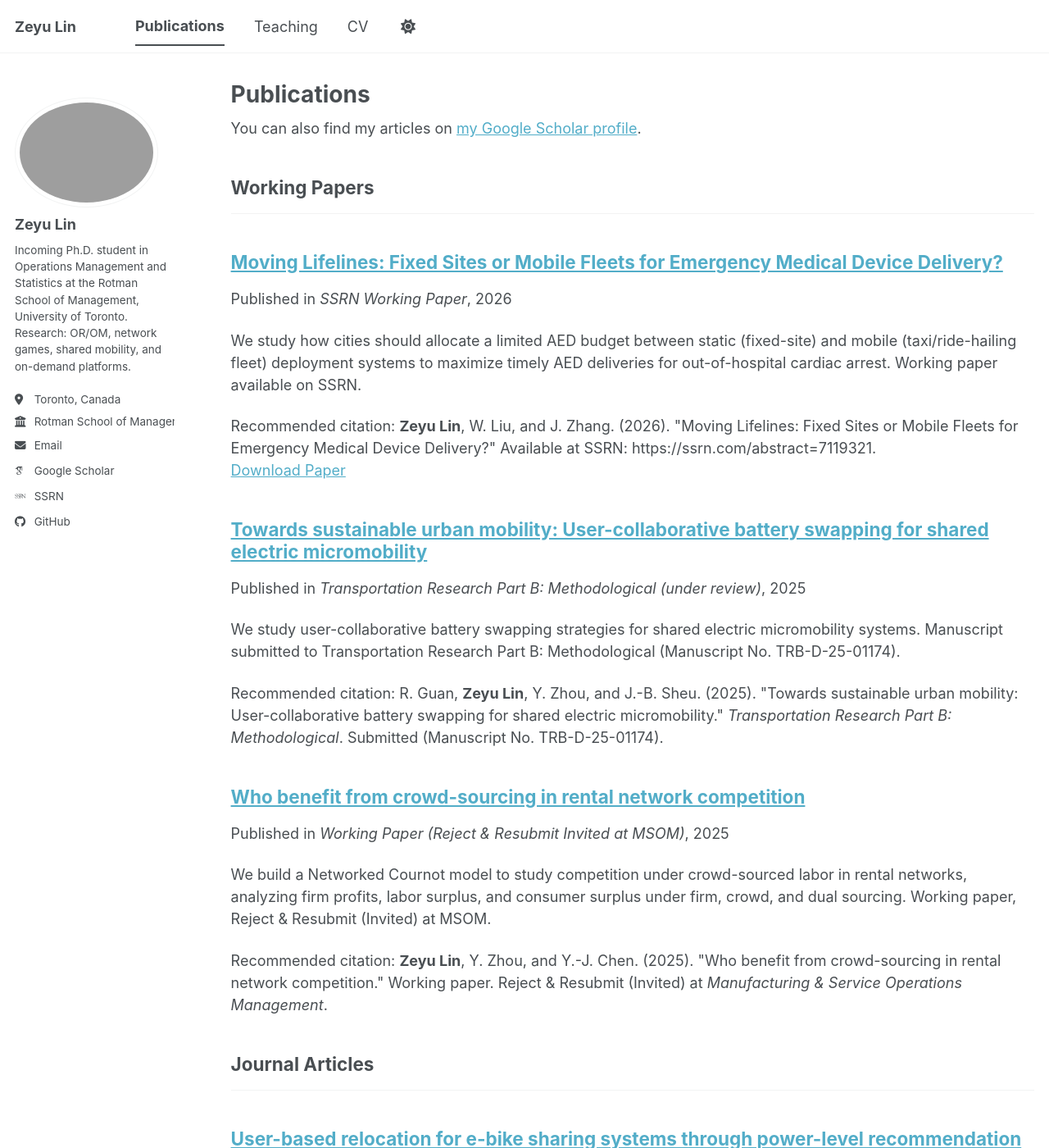
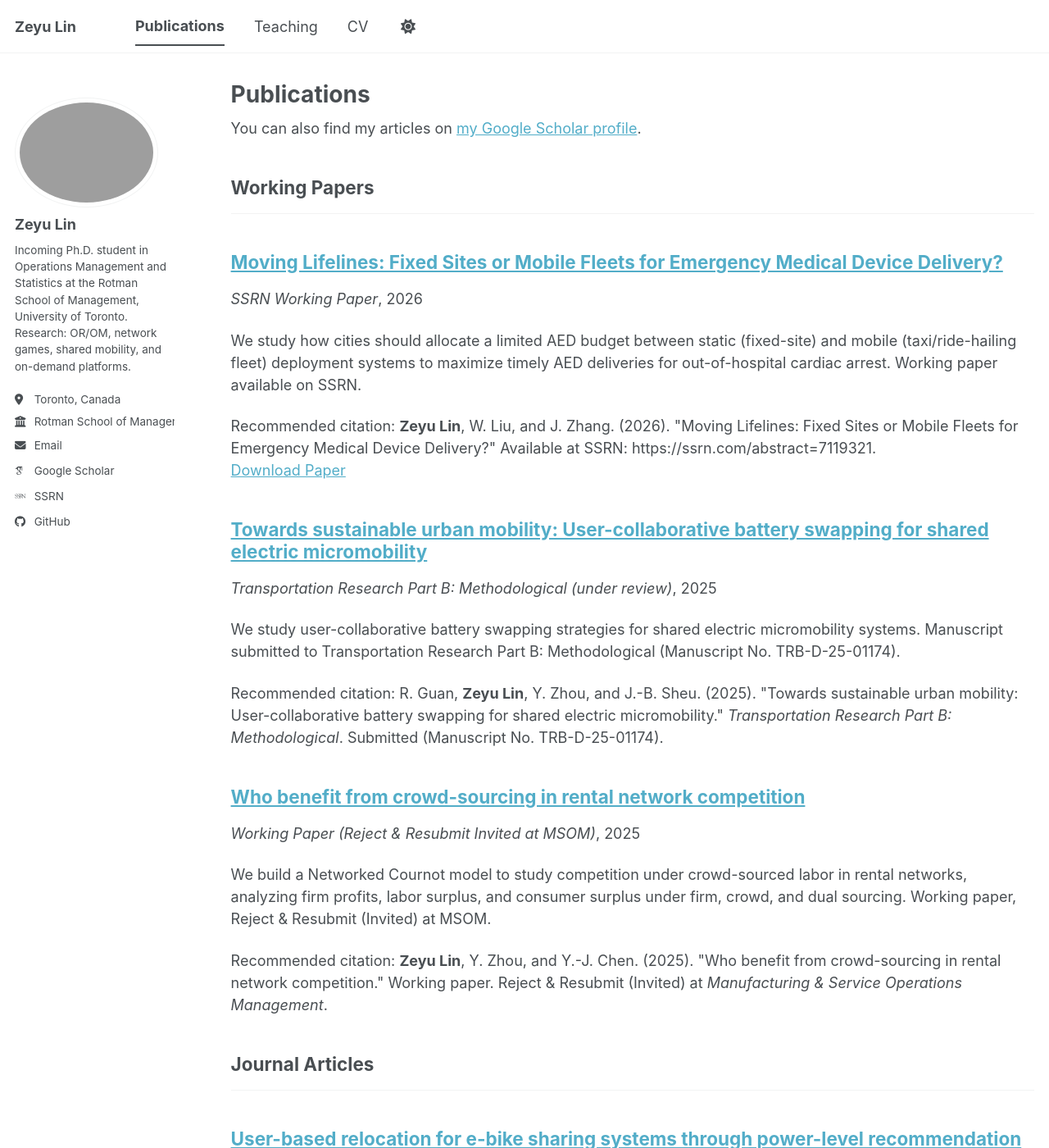
Before and after one commit to LIMYOYO/LIMYOYO.github.io, a Jekyll site: the page built from _pages/publications.html, in a window 1280 px wide and 1400 px high. Shown: the whole window at 82% size. Built offline with Jekyll 4.4.1, drawn with Linux system fonts in a browser that asks for light colours; some web fonts are replaced; a script bundle is joined from its source files by our own code; library files that are not in the unit come from our copies.

Commit message:
fix: drop 'Published in' label for working paper entries

```diff
--- a/_includes/archive-single.html
+++ b/_includes/archive-single.html
@@ -40,6 +40,8 @@
 
         {% if post.collection == 'teaching' %}
           <p> {{ post.type }}, <i>{{ post.venue }}</i>, {{ post.date | default: "1900-01-01" | date: "%Y" }} </p>
+        {% elsif post.collection == 'publications' and post.category == 'workingpapers' %}
+          <p><i>{{ post.venue }}</i>, {{ post.date | default: "1900-01-01" | date: "%Y" }} </p>
         {% elsif post.collection == 'publications' %}
           <p>Published in <i>{{ post.venue }}</i>, {{ post.date | default: "1900-01-01" | date: "%Y" }} </p>
         {% elsif post.date %}
--- a/_layouts/single.html
+++ b/_layouts/single.html
@@ -36,6 +36,8 @@ layout: default
 
         {% if page.collection == 'teaching' %}
           <p> {{ page.type }}, <i>{{ page.venue }}</i>, {{ page.date | default: "1900-01-01" | date: "%Y" }} </p>
+        {% elsif page.venue and page.date and page.category == 'workingpapers' %}
+          <p><i>{{ page.venue }}</i>, {{ page.date | default: "1900-01-01" | date: "%Y" }} </p>
         {% elsif page.venue and page.date %}
           <p>Published in <i>{{ page.venue }}</i>, {{ page.date | default: "1900-01-01" | date: "%Y" }} </p>
         {% elsif page.date %}
```
